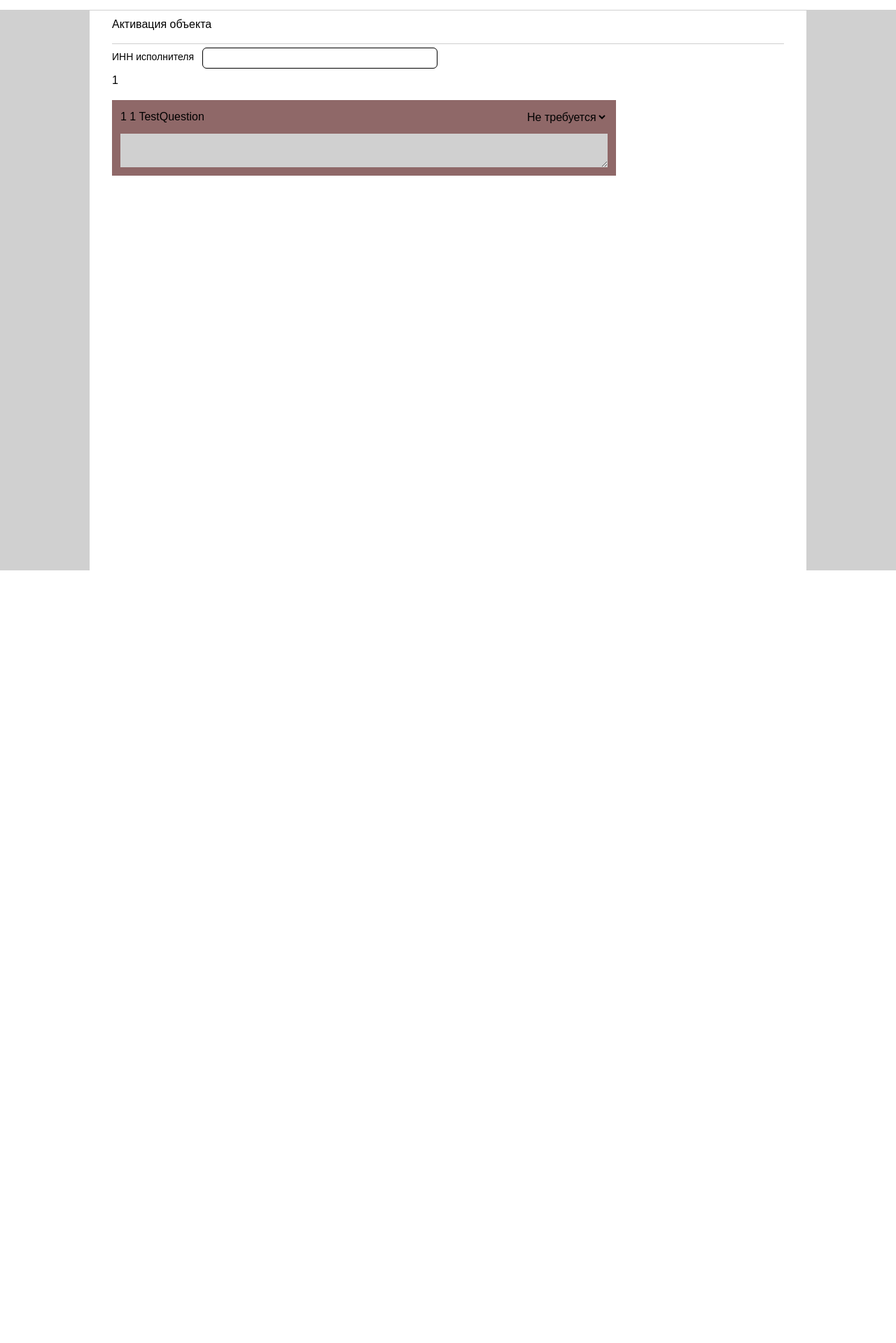
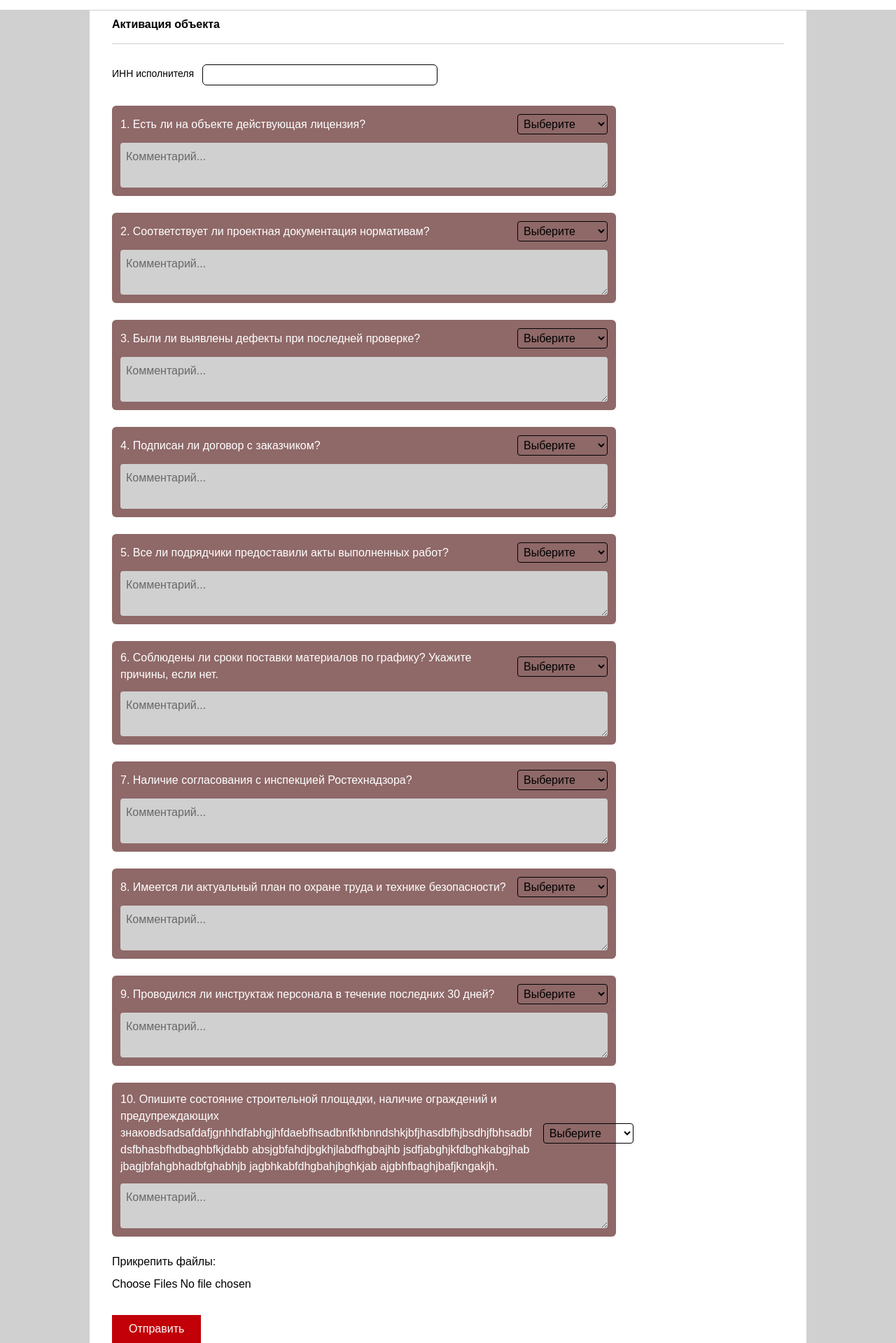
Before and after one commit to FoxStudiosTeam/LDT-03-MOSCOW, a Next.js app in the folder frontend/: page /activation in a window 1280 px wide. Shown: the part 35-1954 px from the top of the page at 70% size. Before the commit the page ends 850 px from the top, so only its background shows below. Built offline with nearby package versions, Linux system fonts and the light colour scheme.

Commit message:
activation test 2

```diff
--- a/frontend/src/app/activation/page.tsx
+++ b/frontend/src/app/activation/page.tsx
@@ -1,35 +1,84 @@
-'use client';
+"use client";
 
+import { useState } from "react";
 import { Header } from "@/app/components/header";
 
-interface CheckList {
+interface Question {
     id: number;
-    questions: [{
     question: string;
-        comment?: string;
-    }]
-}[]
+}
 
-const questionsList: CheckList[] = [{
-    id: 1,
-    questions: [
+const questionsList: Question[] = [
+    { id: 1, question: "Есть ли на объекте действующая лицензия?" },
+    { id: 2, question: "Соответствует ли проектная документация нормативам?" },
+    { id: 3, question: "Были ли выявлены дефекты при последней проверке?" },
+    { id: 4, question: "Подписан ли договор с заказчиком?" },
+    { id: 5, question: "Все ли подрядчики предоставили акты выполненных работ?" },
     {
-            question: 'TestQuestion'
+        id: 6,
+        question:
+            "Соблюдены ли сроки поставки материалов по графику? Укажите причины, если нет.",
     },
-    ]
-}]
+    { id: 7, question: "Наличие согласования с инспекцией Ростехнадзора?" },
+    {
+        id: 8,
+        question:
+            "Имеется ли актуальный план по охране труда и технике безопасности?",
+    },
+    {
+        id: 9,
+        question:
+            "Проводился ли инструктаж персонала в течение последних 30 дней?",
+    },
+    {
+        id: 10,
+        question:
+            "Опишите состояние строительной площадки, наличие ограждений и предупреждающих знаковdsadsafdafjgnhhdfabhgjhfdaebfhsadbnfkhbnndshkjbfjhasdbfhjbsdhjfbhsadbf dsfbhasbfhdbaghbfkjdabb absjgbfahdjbgkhjlabdfhgbajhb jsdfjabghjkfdbghkabgjhab jbagjbfahgbhadbfghabhjb jagbhkabfdhgbahjbghkjab ajgbhfbaghjbafjkngakjh.",
+    },
+];
 
 export default function Activation() {
+    const [answers, setAnswers] = useState<
+        { id: number; answer: string; comment: string }[]
+    >([]);
+    const [files, setFiles] = useState<File[]>([]);
+
+    const handleAnswerChange = (id: number, field: "answer" | "comment", value: string) => {
+        setAnswers((prev) => {
+            const existing = prev.find((a) => a.id === id);
+            if (existing) {
+                return prev.map((a) =>
+                    a.id === id ? { ...a, [field]: value } : a
+                );
+            }
+            return [...prev, { id, answer: field === "answer" ? value : "", comment: field === "comment" ? value : "" }];
+        });
+    };
+
+    const handleFileChange = (e: React.ChangeEvent<HTMLInputElement>) => {
+        if (e.target.files) {
+            setFiles(Array.from(e.target.files));
+        }
+    };
+
+    const handleSubmit = () => {
+        const payload = {
+            answers,
+            files,
+        };
+        console.log("Отправка данных на сервер:", payload);
+    };
+
     return (
         <div className="flex justify-center min-h-screen bg-[#D0D0D0] mt-[50px]">
             <Header />
 
             <main className="w-[80%] bg-white px-8 pt-2">
-                <div className="w-full h-[40px] border-b-[1px] border-[#D0D0D0]">
-                    <p>Активация объекта</p>
+                <div className="w-full h-[40px] border-b-[1px] border-[#D0D0D0] mb-6">
+                    <p className="font-semibold">Активация объекта</p>
                 </div>
 
-                <div className="flex flex-row items-center gap-3 h-[40px]">
+                <div className="flex flex-row items-center gap-3 h-[40px] mb-6">
                     <label className="block text-sm mb-1">ИНН исполнителя</label>
                     <input
                         type="text"
@@ -37,28 +86,60 @@ export default function Activation() {
                     />
                 </div>
 
-                <div>
-                    {questionsList.map((questionsList, questionsListIdx) => (
-                        <div key={questionsListIdx} className="flex flex-col gap-4">
-                            <span>{questionsListIdx + 1}</span>
-                            {questionsList.questions.map((question, questionIdx) => (
-                                <div key={questionIdx} className="w-[75%] bg-[#8F6868] flex flex-col gap-3 p-3">
-                                    <div className="flex">
-                                        <p className="flex-1 w-[80%]">{questionsListIdx + 1} {questionIdx + 1} {question.question}</p>
-                                        <select name="" id="">
+                {/* Список вопросов */}
+                <div className="flex flex-col gap-6">
+                    {questionsList.map((q, idx) => (
+                        <div
+                            key={q.id}
+                            className="w-[75%] bg-[#8F6868] flex flex-col gap-3 p-3 rounded-md text-white"
+                        >
+                            <div className="flex items-center gap-4">
+                                <p className="flex-1">
+                                    {idx + 1}. {q.question}
+                                </p>
+                                <select
+                                    className="text-black border p-1 rounded"
+                                    onChange={(e) =>
+                                        handleAnswerChange(q.id, "answer", e.target.value)
+                                    }
+                                >
+                                    <option value="">Выберите</option>
                                     <option value="Не требуется">Не требуется</option>
                                     <option value="Да">Да</option>
                                     <option value="Нет">Нет</option>
                                 </select>
                             </div>
 
-                                    <textarea className="w-full bg-[#D0D0D0]"></textarea>
+                            <textarea
+                                placeholder="Комментарий..."
+                                className="w-full bg-[#D0D0D0] p-2 rounded text-black"
+                                onChange={(e) =>
+                                    handleAnswerChange(q.id, "comment", e.target.value)
+                                }
+                            ></textarea>
                         </div>
                     ))}
                 </div>
-                    ))}
+
+                {/* Прикрепление файлов */}
+                <div className="mt-6">
+                    <label className="block mb-2 font-medium">Прикрепить файлы:</label>
+                    <input
+                        type="file"
+                        multiple
+                        onChange={handleFileChange}
+                        className="mb-4"
+                    />
                 </div>
+
+                {/* Кнопка отправки */}
+                <button
+                    onClick={handleSubmit}
+                    className="bg-red-700 text-white px-6 py-2 mt-4"
+                >
+                    Отправить
+                </button>
             </main>
         </div>
-    )
+    );
 }
```
Lines whose indentation alone changed are shown as unchanged.
